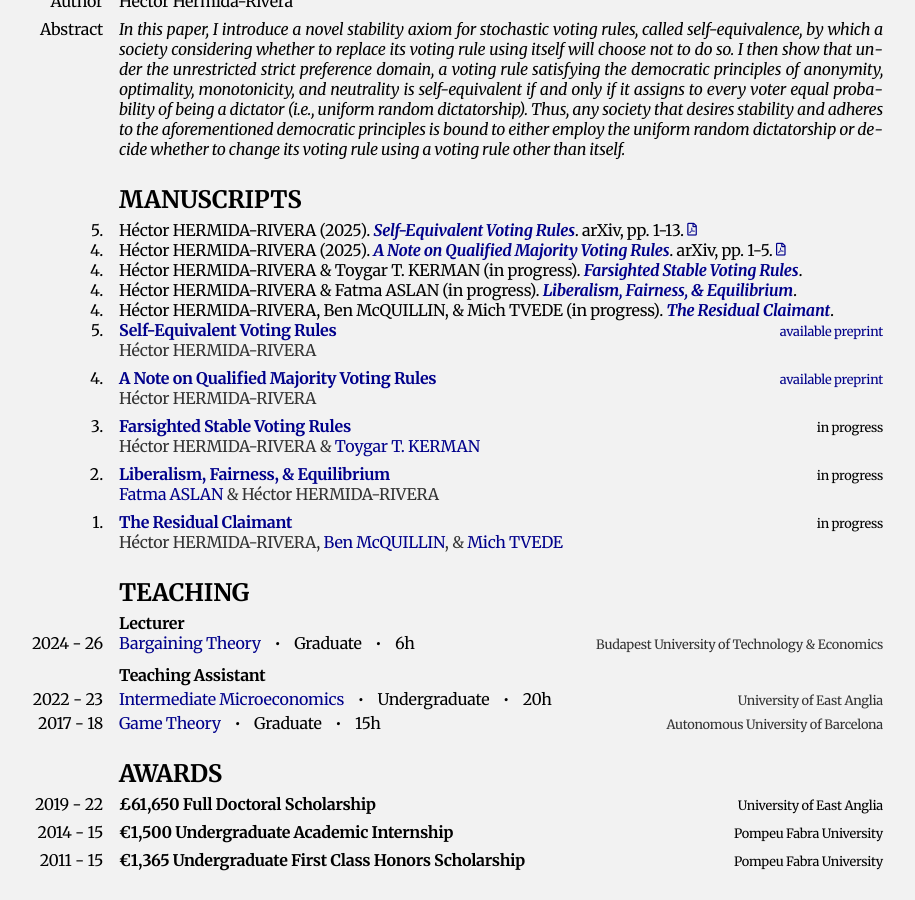
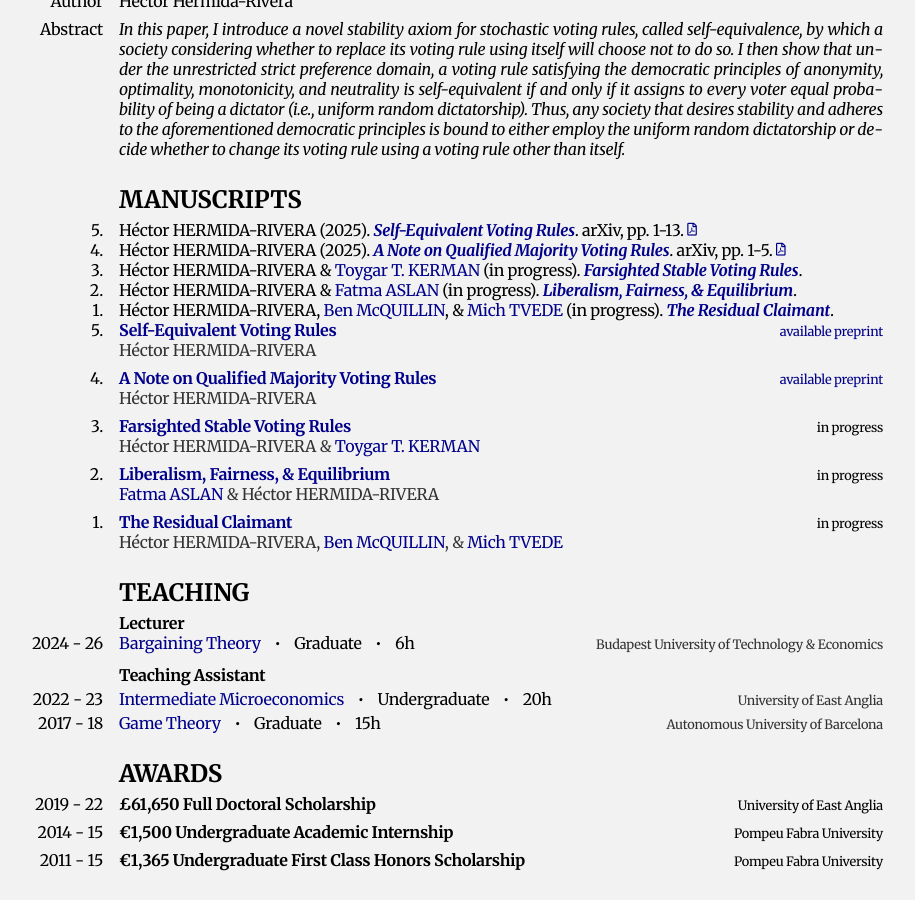
Before and after one commit to HectorHermidaRivera/hectorhermidarivera.github.io, a Jekyll site: the page built from index.md, in a window 1280 px wide and 900 px high, scrolled down 1219 px. Shown: the whole window, without its empty margins (197-1112 px from the left). Built offline with Jekyll 4.4.1, drawn with Linux system fonts in a browser that asks for light colours; a style sheet for code colours, icons or effects is not loaded.

Commit message:
Update index.md

```diff
--- a/index.md
+++ b/index.md
@@ -184,9 +184,9 @@ title: Home
 </div>
 
 <div class="two-column">
-  <div class="label">4.</div>
+  <div class="label">3.</div>
   <div>
-    Héctor HERMIDA-RIVERA & Toygar T. KERMAN (in progress).
+    Héctor HERMIDA-RIVERA & <a href="https://sites.google.com/view/ttkerman/">Toygar T. KERMAN</a> (in progress).
     <i><b><a href="" target="_blank">Farsighted Stable Voting Rules</a></b></i>.
     <a href="" target="_blank">
     </a>
@@ -194,9 +194,9 @@ title: Home
 </div>
 
 <div class="two-column">
-  <div class="label">4.</div>
+  <div class="label">2.</div>
   <div>
-    Héctor HERMIDA-RIVERA & Fatma ASLAN (in progress).
+    Héctor HERMIDA-RIVERA & <a href="https://sites.google.com/view/fatmaaslan/home">Fatma ASLAN</a> (in progress).
     <i><b><a href="" target="_blank">Liberalism, Fairness, & Equilibrium</a></b></i>.
     <a href="" target="_blank">
     </a>
@@ -204,9 +204,9 @@ title: Home
 </div>
 
 <div class="two-column">
-  <div class="label">4.</div>
+  <div class="label">1.</div>
   <div>
-    Héctor HERMIDA-RIVERA, Ben McQUILLIN, & Mich TVEDE (in progress).
+    Héctor HERMIDA-RIVERA, <a href="https://research-portal.uea.ac.uk/en/persons/ben-mcquillin/">Ben McQUILLIN</a>, & <a href="https://sheffield.ac.uk/economics/staff/academic/mich-tvede">Mich TVEDE</a> (in progress).
     <i><b><a href="" target="_blank">The Residual Claimant</a></b></i>.
     <a href="" target="_blank">
     </a>
```
